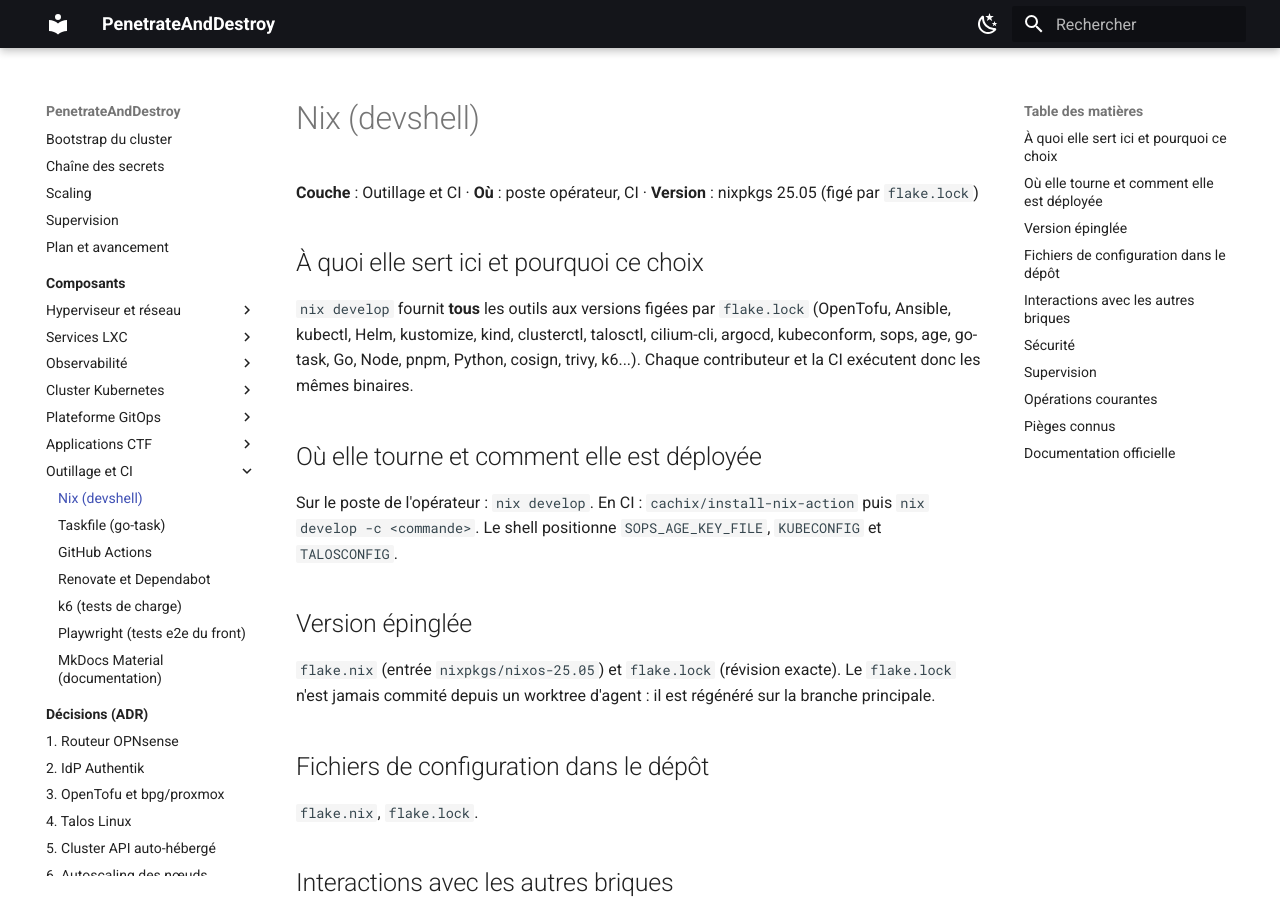
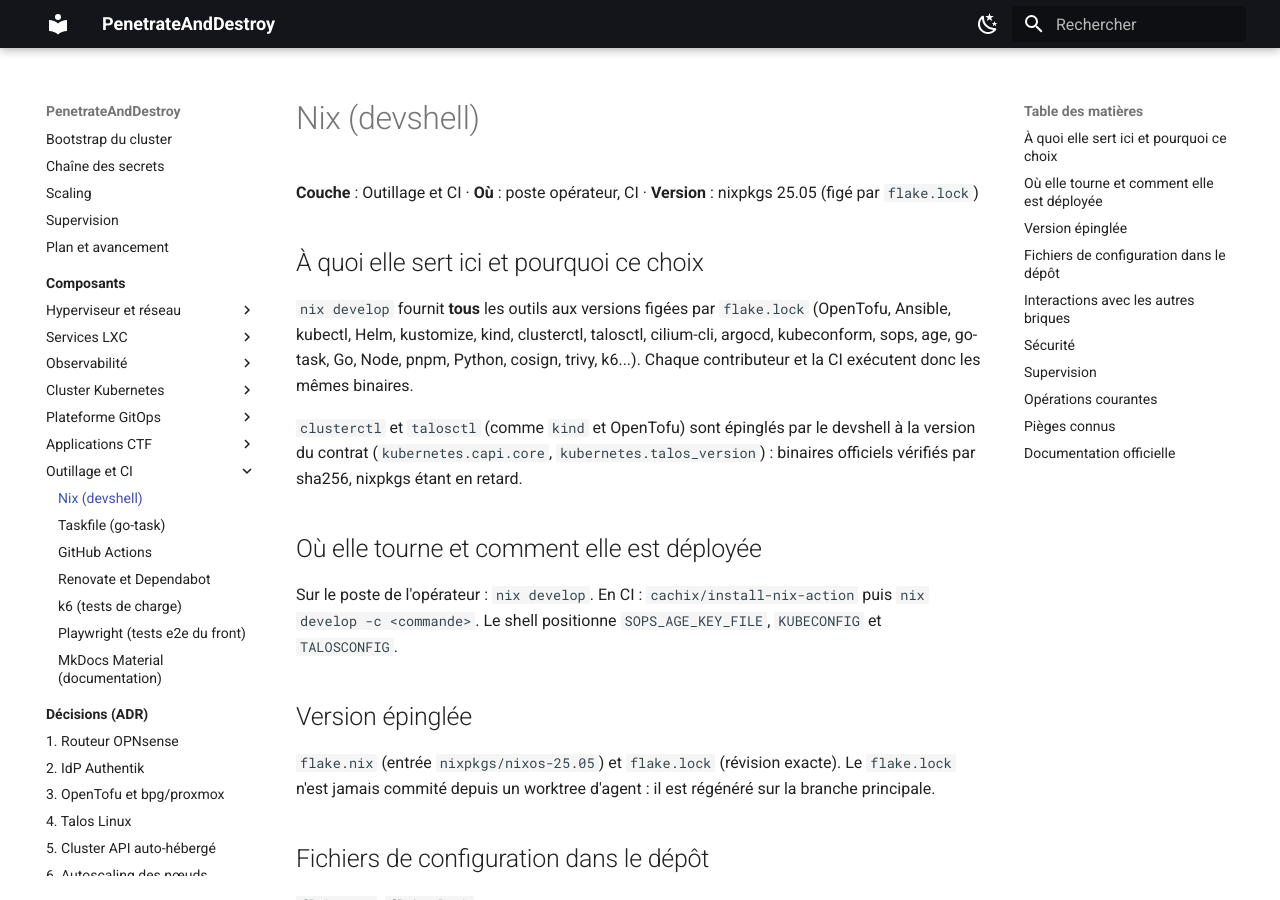
Before and after one commit to kim-tsr/penetrate-and-destroy, an MkDocs documentation site: the page built from docs/composants/nix.md, in a window 1280 px wide and 900 px high. Built offline with MkDocs 1.6.1 and Material for MkDocs 9.7.7, drawn with Linux system fonts in a browser that asks for light colours.

Commit message:
fix(devshell): clusterctl et talosctl épinglés à la version du contrat (v1.14.3, v1.11.3)

```diff
--- a/docs/composants/nix.md
+++ b/docs/composants/nix.md
@@ -6,6 +6,8 @@
 
 `nix develop` fournit **tous** les outils aux versions figées par `flake.lock` (OpenTofu, Ansible, kubectl, Helm, kustomize, kind, clusterctl, talosctl, cilium-cli, argocd, kubeconform, sops, age, go-task, Go,
 Node, pnpm, Python, cosign, trivy, k6...). Chaque contributeur et la CI exécutent donc les mêmes binaires.
+
+`clusterctl` et `talosctl` (comme `kind` et OpenTofu) sont épinglés par le devshell à la version du contrat (`kubernetes.capi.core`, `kubernetes.talos_version`) : binaires officiels vérifiés par sha256, nixpkgs étant en retard.
 
 ## Où elle tourne et comment elle est déployée
 
```
Also changed, not shown: docs/guide-deploiement.md (+2 -0 lines), 2 other files.
